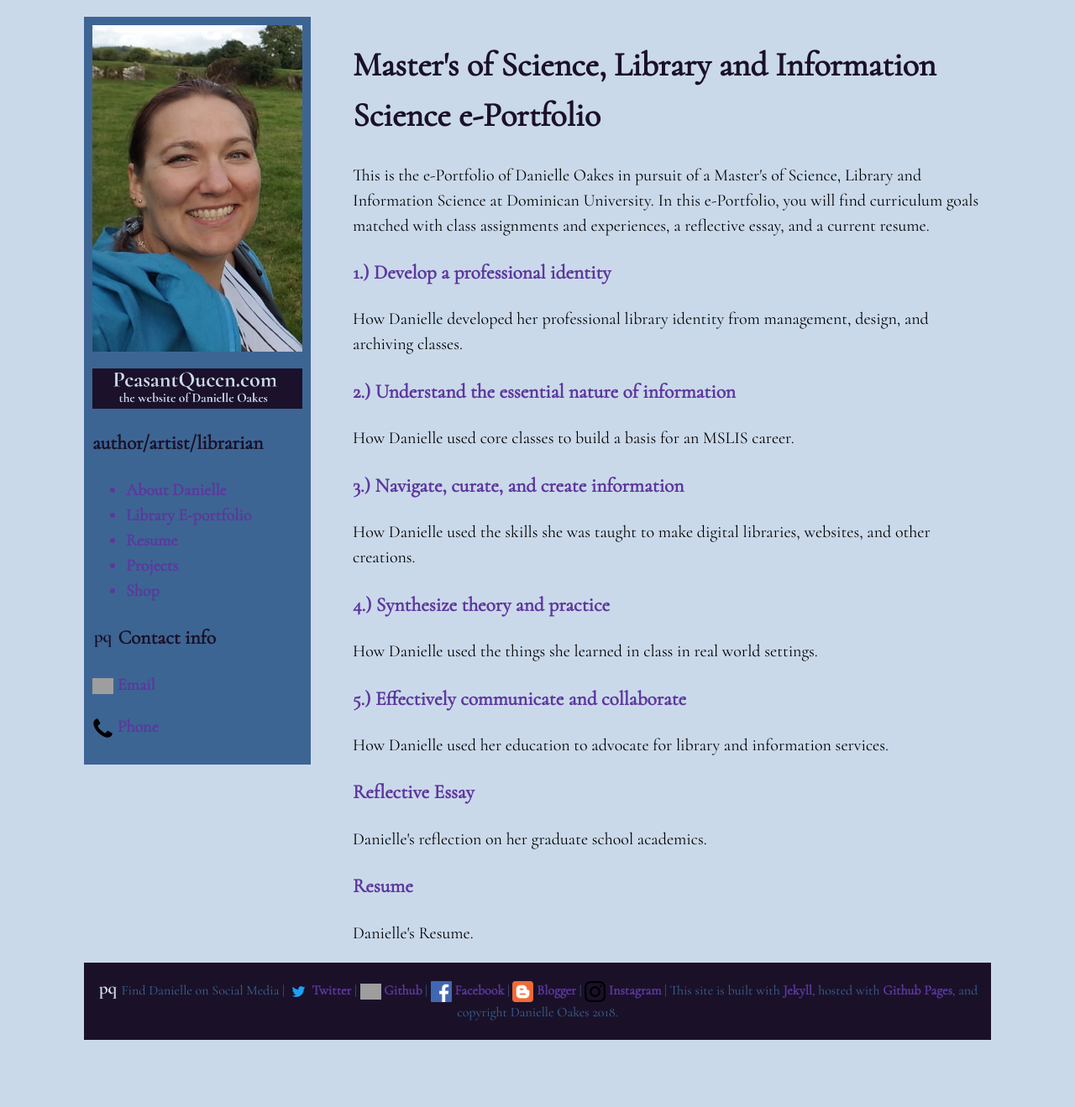
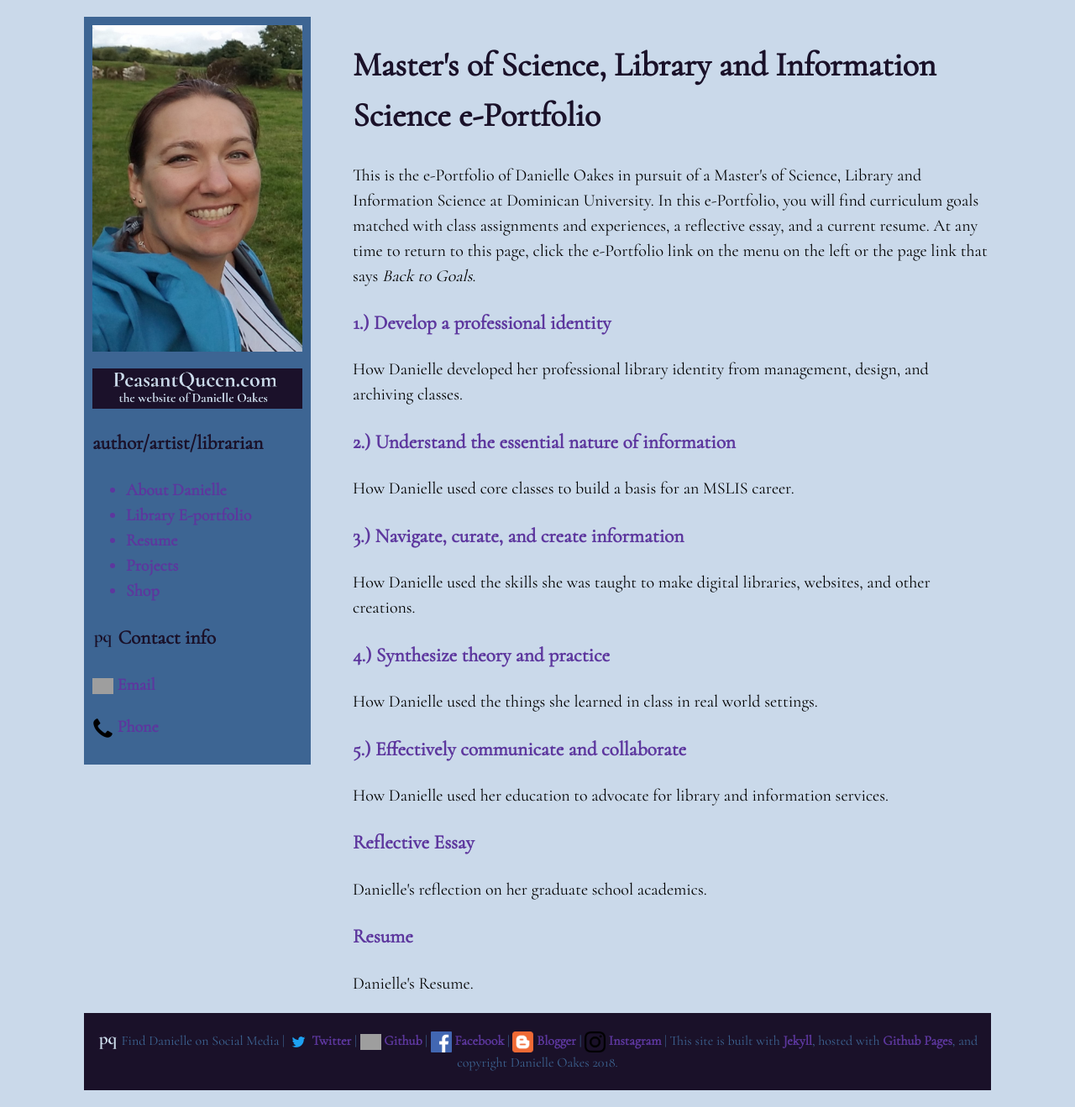
Before and after one commit to PeasantQueen/peasantqueen.github.io, a Jekyll site: the page built from goals/index.html, in a window 1280 px wide. Shown: the whole page at 84% size. Built offline with Jekyll 4.4.1, drawn with Linux system fonts in a browser that asks for light colours; comment, search, counter and statistics services are not loaded; before the commit the page ends 1259 px from its top, so only the background shows below that; grey boxes are pictures that could not be loaded.

```diff
--- a/goals/index.html
+++ b/goals/index.html
@@ -3,5 +3,5 @@
 type: "goals"
 ---
 <h1>Master's of Science, Library and Information Science e-Portfolio</h1>
-<p>This is the e-Portfolio of Danielle Oakes in pursuit of a Master's of Science, Library and Information Science at Dominican University. In this e-Portfolio, you will find curriculum goals matched with class assignments and experiences, a reflective essay, and a current resume.</p>
+<p>This is the e-Portfolio of Danielle Oakes in pursuit of a Master's of Science, Library and Information Science at Dominican University. In this e-Portfolio, you will find curriculum goals matched with class assignments and experiences, a reflective essay, and a current resume. At any time to return to this page, click the e-Portfolio link on the menu on the left or the page link that says <em>Back to Goals</em>.</p>
   {% include goal_previews.html %}
--- a/index.html
+++ b/index.html
@@ -4,5 +4,5 @@
 summary: "the website of author/artist/librarian Danielle Oakes"
 ---
 <h1 class="yellow">{{page.title}}: {{page.summary}}</h1>
-<img src="" alt="">
-<p>New image coming soon to this area. Welcome to the home of peasantqueen.com. Here you will find the e-portfolio, projects, and shop of Danielle Oakes. Please use the navigation to find what you are looking for. To return home, click on the purple page title in the navigation bar. This site is a work in progress and you may find things are incomplete. Apologies. This message will be updated once the content is entered. Again, apologies if you've gotten here earlier. This site is not yet modified for viewing on mobile devices and will work best with Google Chrome on a computer.</p>
+<p><img src="{{site.baseurl}}/images/mainpage1.jpg" alt="danielle 1" class="thumbnail_h"><img src="{{site.baseurl}}/images/mainpage2.jpg" alt="danielle 2" class="thumbnail_h"><img src="{{site.baseurl}}/images/mainpage3.jpg" alt="danielle 3" class="thumbnail_h"><img src="{{site.baseurl}}/images/mainpage4.jpg" alt="danielle 4" class="thumbnail_h"></p>
+<p>Welcome to the peasantqueen.com. Here you will find the e-Portfolio, projects, and shop of Danielle Oakes. Please use the navigation on the left to find what you are looking for. To return home, click on the purple page title in the navigation bar. This site is best viewed using Google Chrome on a computer. If you are using a mobile device for this site, please pinch zoom to get the best resolution.</p>
```
Also changed, not shown: 4 other files.
